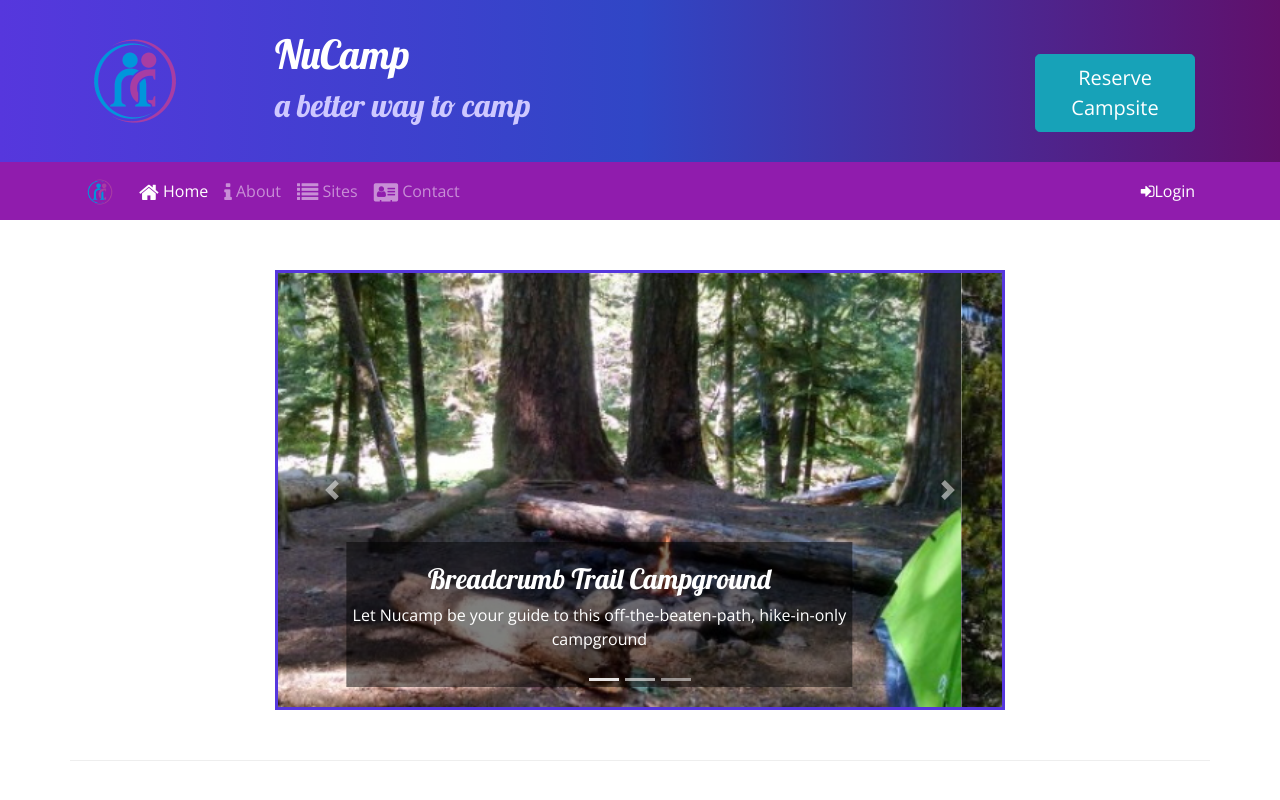
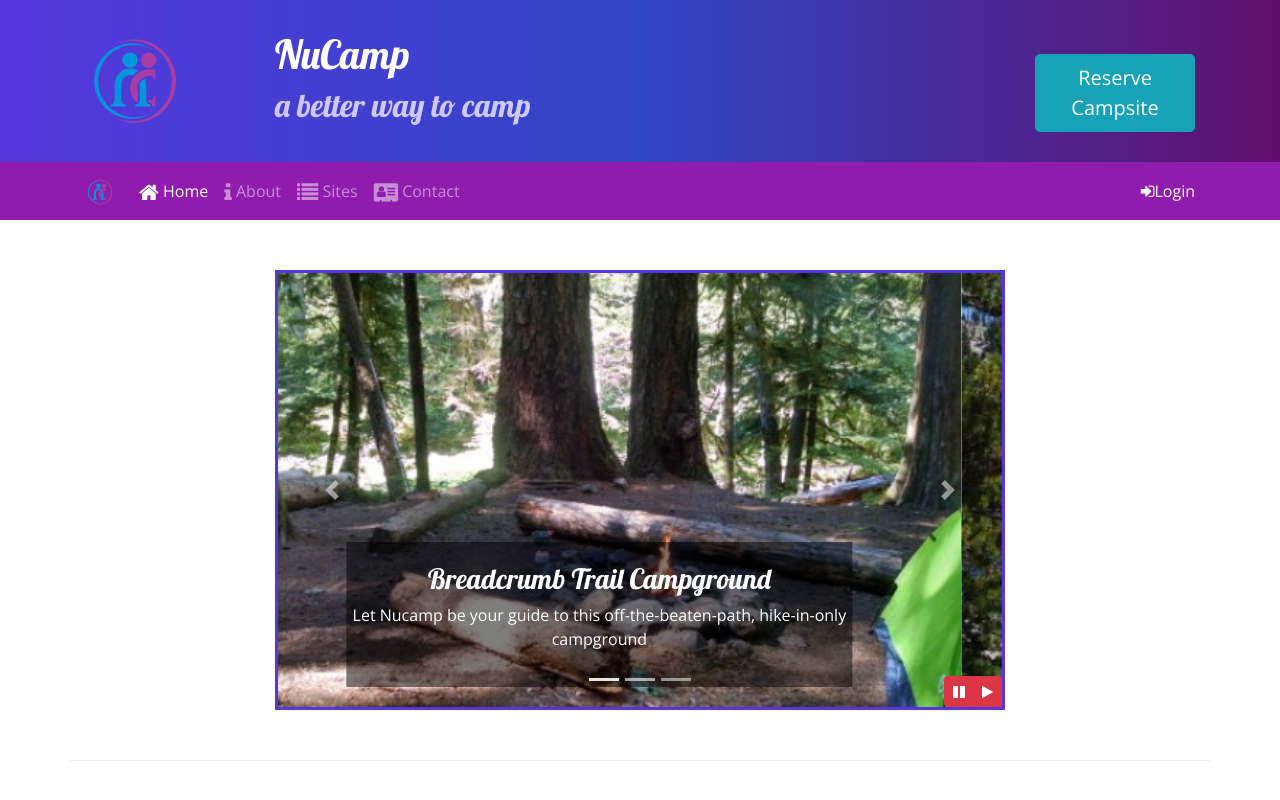
Before and after one commit to dustyray75/nucampsite, a website: page index.html in a window 1280 px wide. Shown: the top 800 px of the page. Drawn offline with nearby package versions, Linux system fonts and the light colour scheme.

Commit message:
Bootstrap and jQuery Part 1

```diff
--- a/css/styles.css
+++ b/css/styles.css
@@ -48,4 +48,9 @@ header h2 {
 
 .carousel {
     border: solid #5637DD;
+}#carouselButton {
+    position: absolute;
+    right: 0;
+    bottom: 0;
+    z-index: 100;
 }
--- a/index.html
+++ b/index.html
@@ -31,7 +31,8 @@
                     <h2>a better way to camp</h2>
                 </div>
                 <div class="col-md-4 col-xl-2 mt-4">
-                    <a role="button" class="btn btn-info btn-lg" data-toggle="modal" data-target="#reserveModal">Reserve Campsite</a>
+                    <a role="button" class="btn btn-info btn-lg" data-toggle="modal" data-target="#reserveModal">Reserve
+                        Campsite</a>
                 </div>
             </div>
         </div>
@@ -72,10 +73,10 @@
                                 <div class="col-2 btn-group btn-group-toggle" data-toggle="buttons">
                                     <label class="btn btn-success active">
                                         <input type="radio" name="siteType" id="siteTent">Tent
-                                      </label>
-                                      <label class="btn btn-primary">
+                                    </label>
+                                    <label class="btn btn-primary">
                                         <input type="radio" name="siteType" id="siteRV">RV
-                                      </label>
+                                    </label>
                                 </div>
                             </div>
                             <div class="form-group row">
@@ -203,6 +204,16 @@
                         <span class="carousel-control-next-icon"></span>
                         <span class="sr-only">Next</span>
                     </a>
+
+                    <div class="btn-group" id="carouselButton">
+                        <button class="btn btn-danger btn-sm" id="carouselPause">
+                            <i class="fa fa-pause"></i>
+                        </button>
+                        <button class="btn btn-danger btn-sm" id="carouselPlay">
+                            <i class="fa fa-play"></i>
+                        </button>
+                    </div>
+
                 </div>
             </div>
         </div>
@@ -296,6 +307,18 @@
     <script src="node_modules/popper.js/dist/umd/popper.min.js"></script>
     <script src="node_modules/bootstrap/dist/js/bootstrap.min.js"></script>
 
+    <script>
+        $(function() {
+            $(".carousel").carousel( { interval: 2000, pause: "false" } );
+            $("#carouselPause").click(function(){
+                $(".carousel").carousel("pause");
+            });
+            $("#carouselPlay").click(function(){
+                $(".carousel").carousel("cycle");
+            });
+        });
+    </script>
+
 </body>
 
 </html>
```
